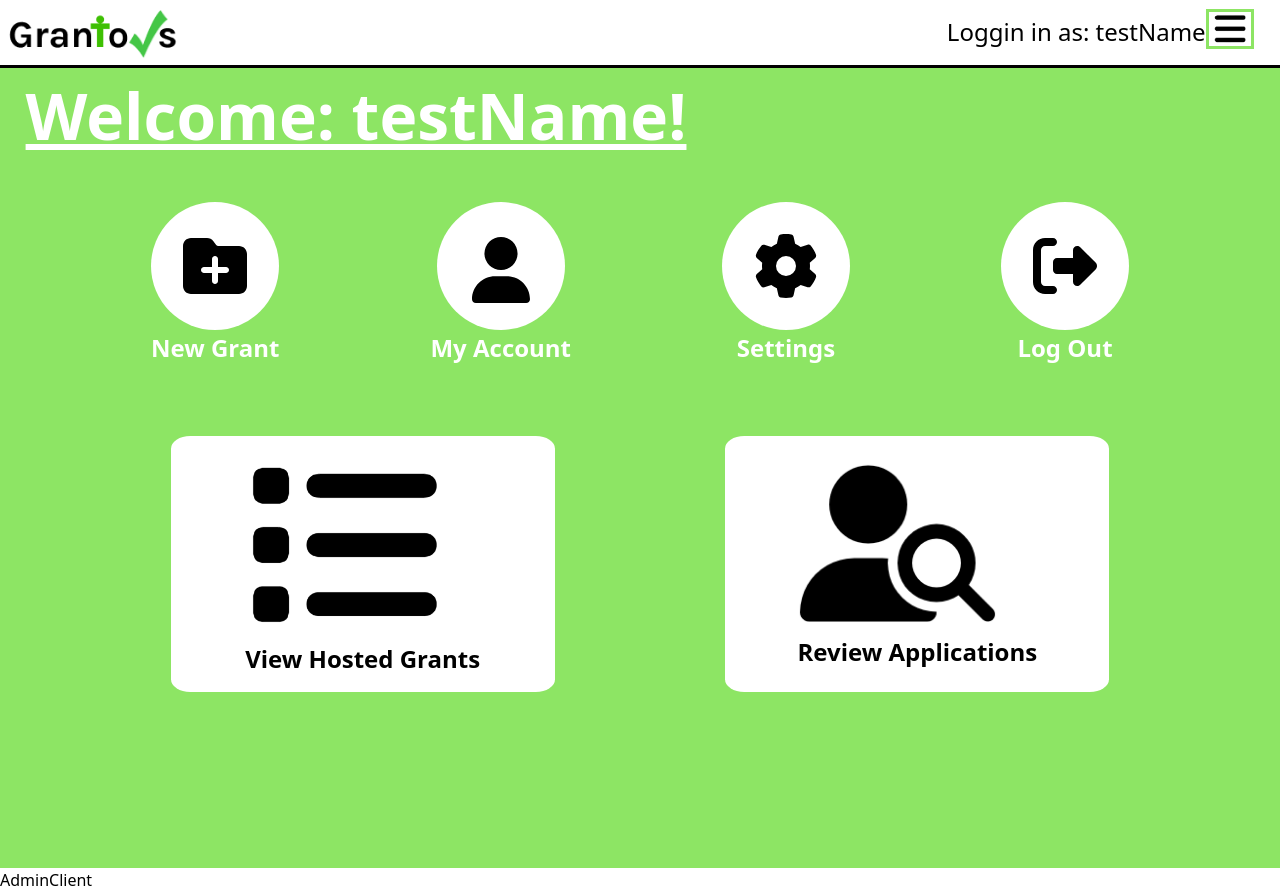
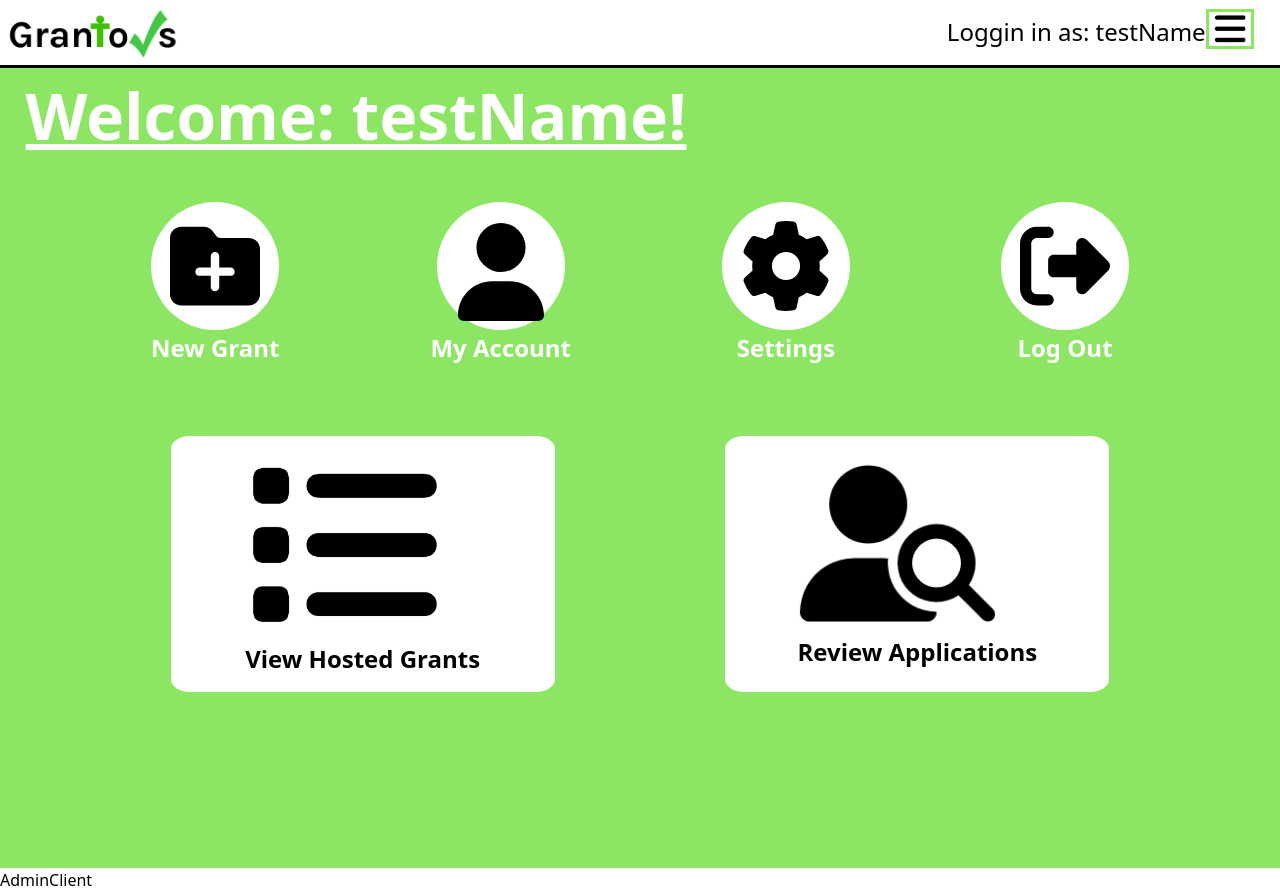
Before and after one commit to GlassesNoGlasses/c01w24-project-grantors, a React (Create React App) app in the folder frontend/: page / in a window 1280 px wide. Both pictures are taken after a click on the button "Admin". Built offline with nearby package versions, Linux system fonts and the light colour scheme.

Commit message:
Updated button components to take heroicon as prop

```diff
--- a/frontend/package.json
+++ b/frontend/package.json
@@ -3,6 +3,7 @@
   "version": "0.1.0",
   "private": true,
   "dependencies": {
+    "@heroicons/react": "^2.1.1",
     "@testing-library/jest-dom": "^5.17.0",
     "@testing-library/react": "^13.4.0",
     "@testing-library/user-event": "^13.5.0",
@@ -10,6 +11,7 @@
     "@types/node": "^16.18.74",
     "@types/react": "^18.2.48",
     "@types/react-dom": "^18.2.18",
+    "heroicons-react": "^1.4.1",
     "react": "^18.2.0",
     "react-dom": "^18.2.0",
     "react-router-dom": "^6.22.1",
--- a/frontend/src/components/displays/ApplicationIcon/ApplicationIcon.tsx
+++ b/frontend/src/components/displays/ApplicationIcon/ApplicationIcon.tsx
@@ -1,15 +1,21 @@
 import React from 'react'
 import { ApplicationIconProps } from './ApplicationIconProps'
+import { ListBulletIcon } from '@heroicons/react/24/solid'
 
 const ApplicationIcon = ({
     imageSrc,
+    heroicon,
     label
 }: ApplicationIconProps) => {
   return (
     <div className={`application-${label}`} style={styles.applicationContainerStyles}>
         <button>
             <div className={`icone-${imageSrc}`} style={styles.imageStyles}>
-                <img src={imageSrc}></img>
+                {imageSrc ? (
+                    <img src={imageSrc}></img>
+                    ) : (
+                        heroicon
+                    ) }
             </div>
             <span style={{fontSize: "x-large", fontWeight: "bold"}}>{label}</span>
         </button>
--- a/frontend/src/components/displays/ApplicationIcon/ApplicationIconProps.ts
+++ b/frontend/src/components/displays/ApplicationIcon/ApplicationIconProps.ts
@@ -1,6 +1,8 @@
+import { ReactNode } from "react";
 
 export interface ApplicationIconProps {
-    imageSrc: string,
+    imageSrc?: string,
+    heroicon?: ReactNode,
     label: string,
     callback?: () => void
 }
--- a/frontend/src/components/displays/ButtonIcon/ButtonIcon.tsx
+++ b/frontend/src/components/displays/ButtonIcon/ButtonIcon.tsx
@@ -3,6 +3,7 @@ import { ButtonIconProps } from './ButtonIconProps'
 
 const ButtonIcon = ({
     imageSrc,
+    heroicon,
     label,
     callback,
 }: ButtonIconProps) => {
@@ -11,7 +12,11 @@ const ButtonIcon = ({
     <div>
         <button style={styles.buttonStyles} onClick={callback}>
             <div className={`icone-${imageSrc}`} style={styles.imageStyes}>
-                <img src={imageSrc}></img>
+                {imageSrc ? (
+                    <img src={imageSrc}></img>
+                ) : (
+                    heroicon
+                )}
             </div>
             <span style={{fontSize: "x-large", color: "white", fontWeight: "bold"}}>{label ? label : ""}</span>
         </button>
@@ -25,7 +30,7 @@ const styles = {
     imageStyes: {
         background: "white",
         borderRadius: "50%",
-        padding: "25%",
+        padding: "15%",
         height: "16vh",
         aspectRatio: "1 / 1"
     },
--- a/frontend/src/components/displays/ButtonIcon/ButtonIconProps.ts
+++ b/frontend/src/components/displays/ButtonIcon/ButtonIconProps.ts
@@ -1,6 +1,8 @@
+import { ReactNode } from "react";
 
 export interface ButtonIconProps {
-    imageSrc: string,
+    imageSrc?: string,
+    heroicon?: ReactNode,
     label: string | null,
     callback?: () => void
 }
```
Also changed, not shown: 1 other file (tests, documents, lock files or other folders).
